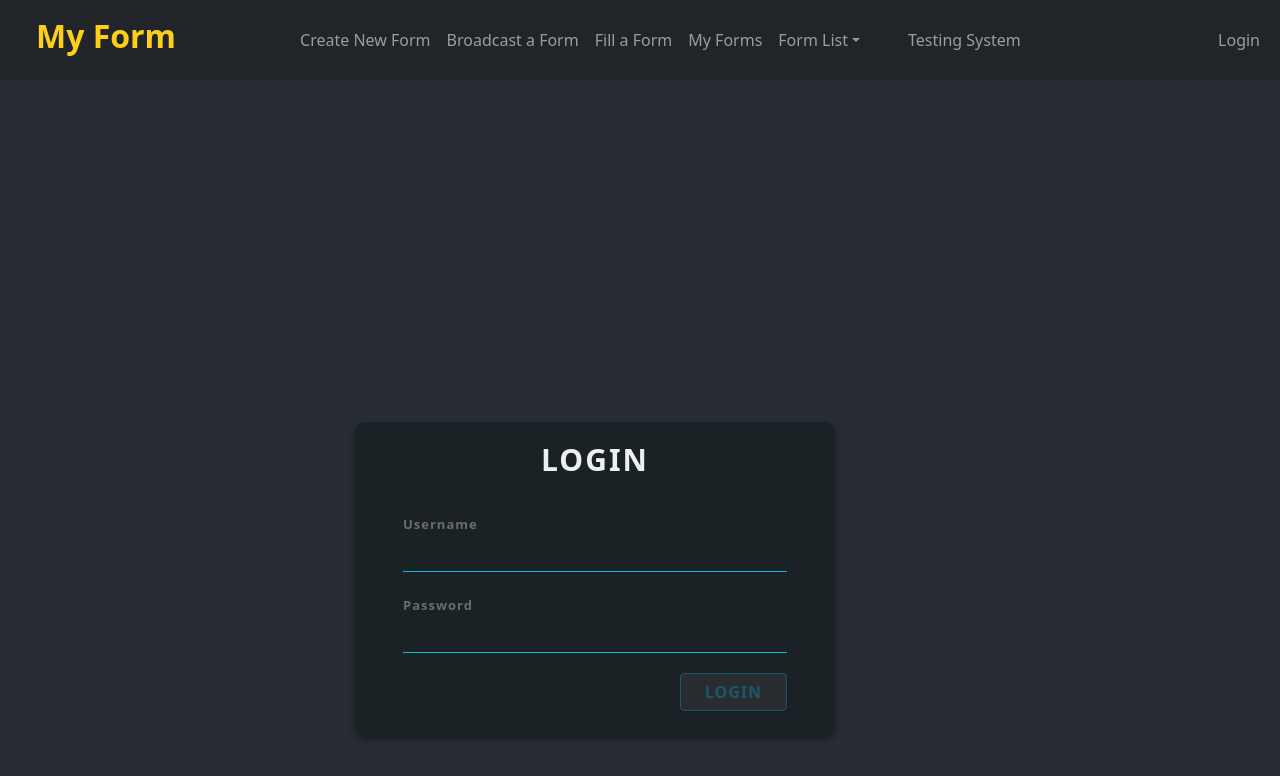
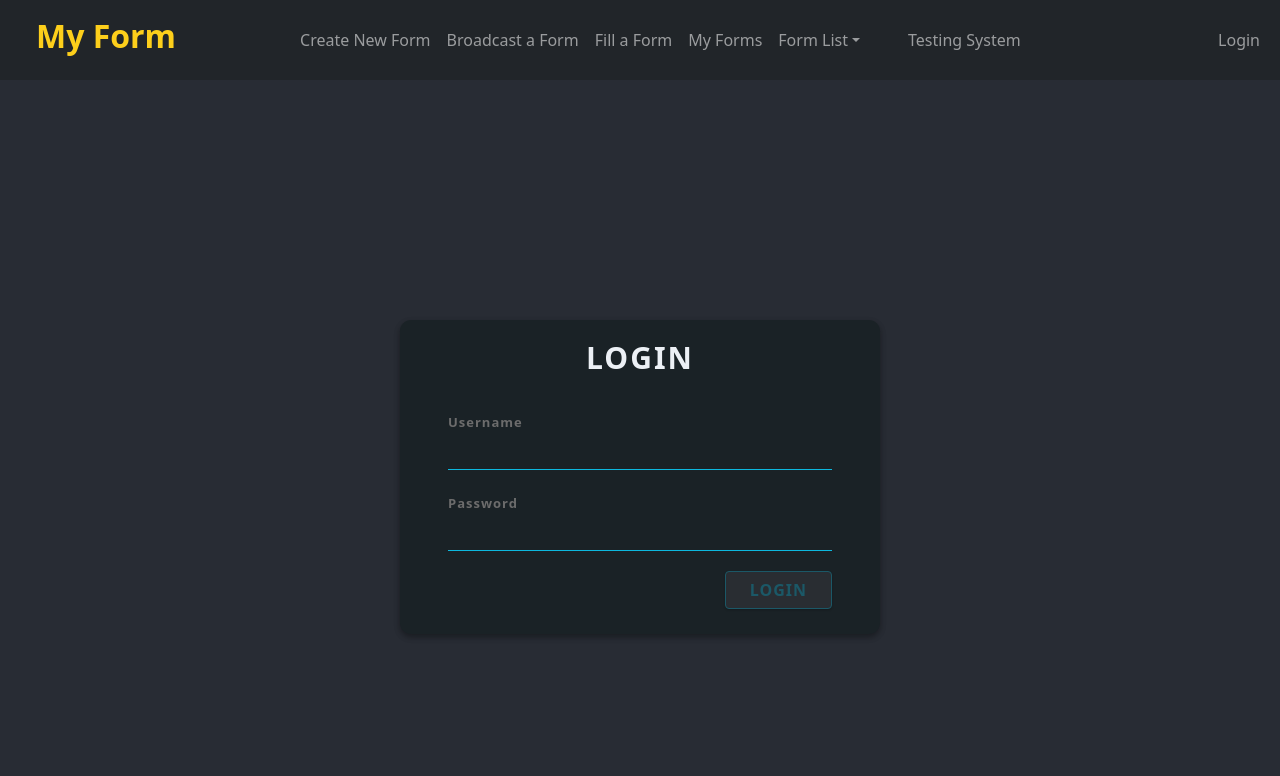
Before and after one commit to burakrzgr/MyForm, a React (Create React App) app: page /login in a window 1280 px wide. Shown: the top 776 px of the page. Built offline with nearby package versions, Linux system fonts and the light colour scheme.

Commit message:
css center

```diff
--- a/src/components/auth/LoginPage.tsx
+++ b/src/components/auth/LoginPage.tsx
@@ -29,13 +29,11 @@ export default function LoginPage() {
     }
     return (
         <Container >
-            <div className="row">
-                <div className="col-lg-3 col-md-2"></div>
-                <div className="col-lg-6 col-md-8 login-box">
+            <div className="row d-flex justify-content-center">
+                <div className="login-box">
                     <div className="col-lg-12 login-title">
                         LOGIN
                     </div>
-                    <div className="col-lg-12 login-form">
                         <div className="col-lg-12 login-form">
                             {<div className={"text-danger pb-1 " + (fadingIn?'fadeIn':'fadeOut')} >{error}</div>}
                             <Form>
@@ -56,7 +54,6 @@ export default function LoginPage() {
                                 </div>
                             </Form>
                         </div>
-                    </div>
                     <div className="col-lg-3 col-md-2"></div>
                 </div>
             </div>
--- a/src/css/login.css
+++ b/src/css/login.css
@@ -1,5 +1,5 @@
 .login-box {
-    margin-top: 30%;
+    margin-top: 30vh;
     padding-left: 3rem;
     padding-right: 3rem;
     width: 30rem;
```
